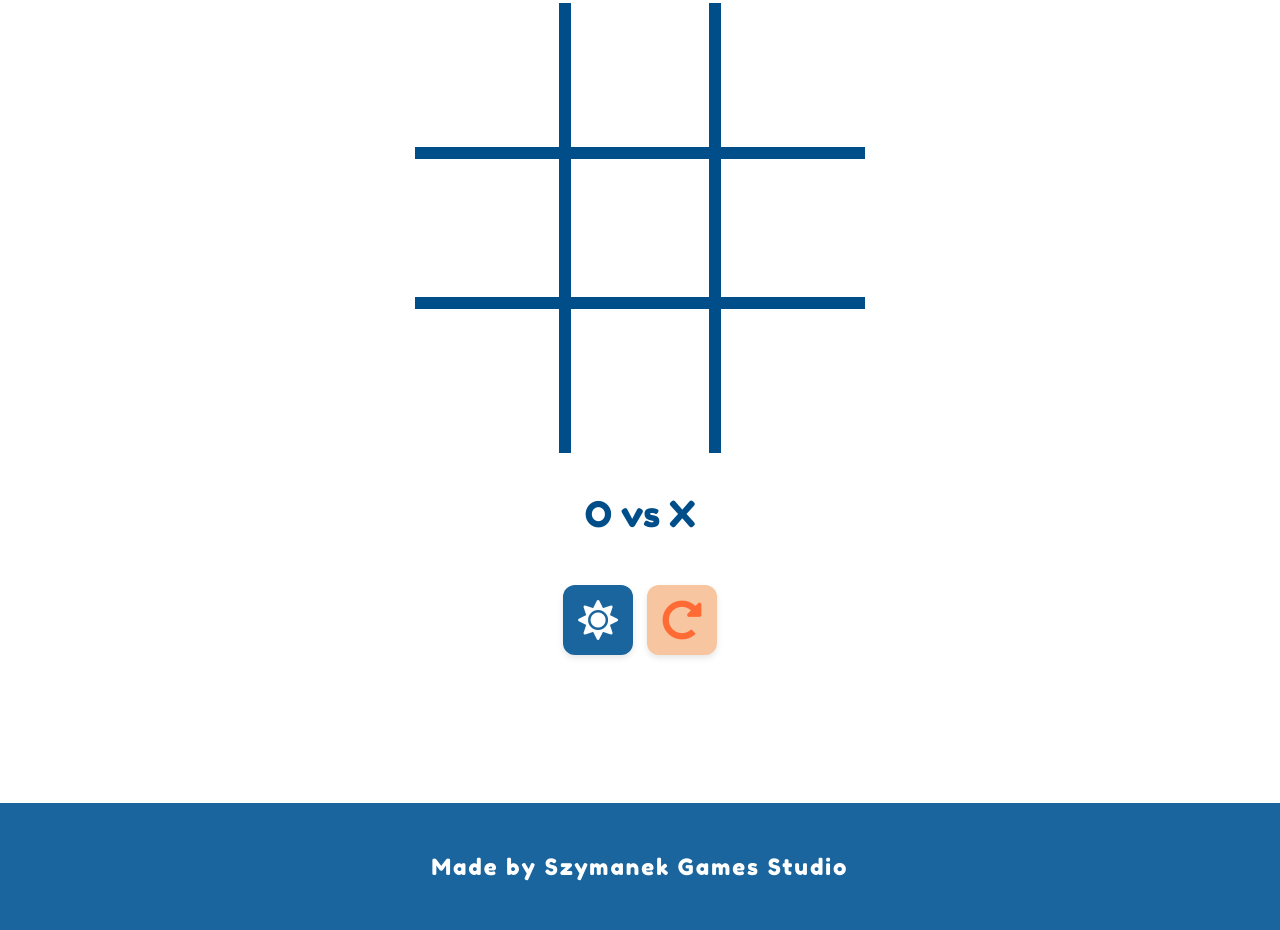
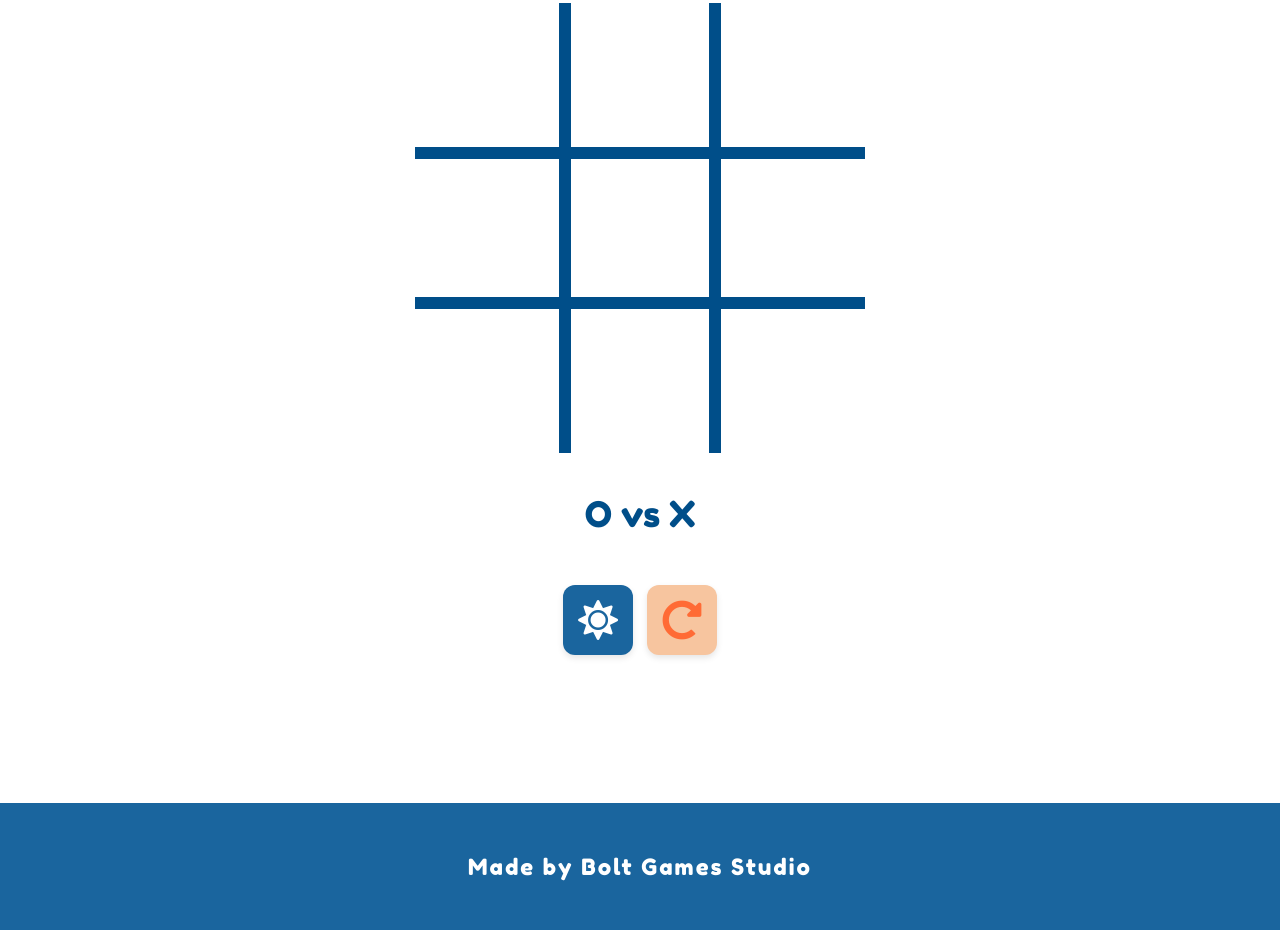
Before and after one commit to mikolajszymczuk1/TicTacToe, a website built with Parcel: page src/index.html in a window 1280 px wide. Shown: the part 197-1127 px from the top of the page. Built offline with nearby package versions, Linux system fonts and the light colour scheme.

Commit message:
Change footer text

```diff
--- a/src/index.html
+++ b/src/index.html
@@ -47,7 +47,7 @@
     </main>
 
     <!-- Footer -->
-    <footer class="info">Made by Szymanek Games Studio</footer>
+    <footer class="info">Made by Bolt Games Studio</footer>
 
     <!-- JS -->
     <script src="js/app.js"></script>
```
